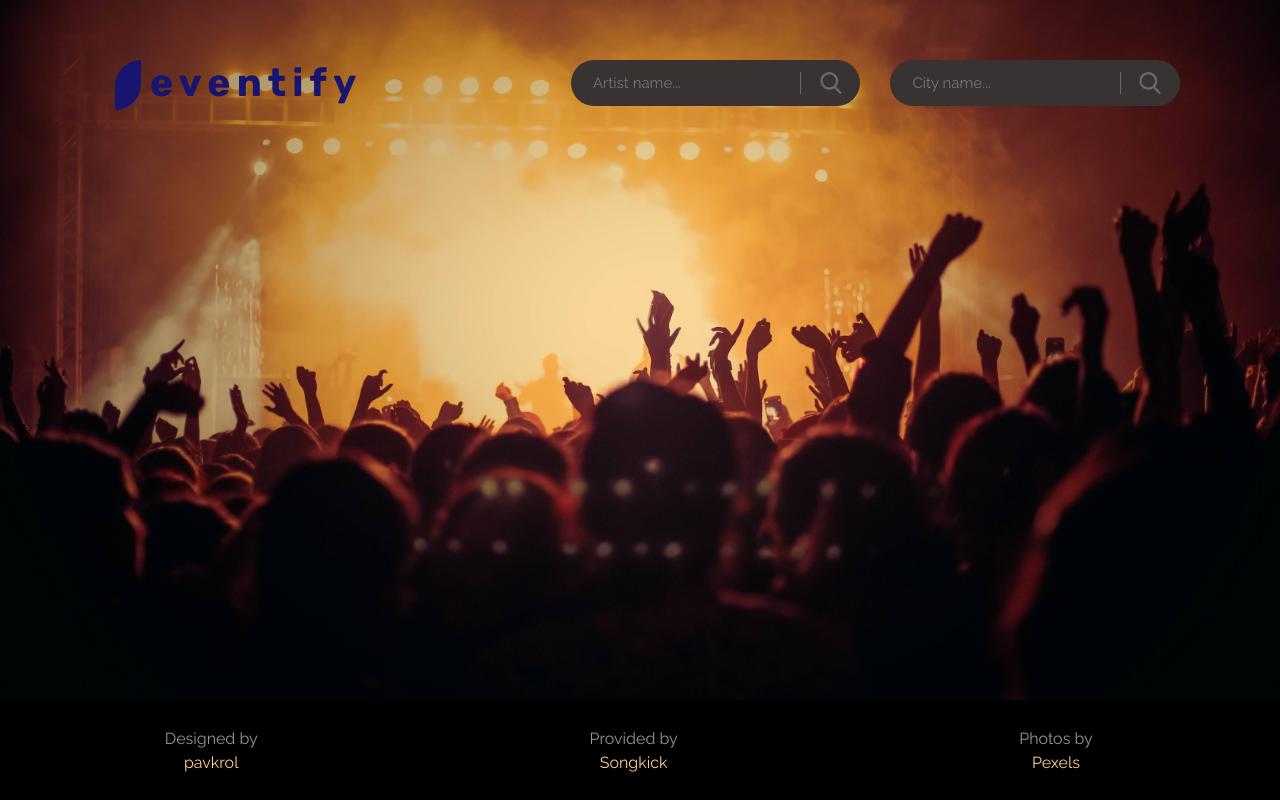
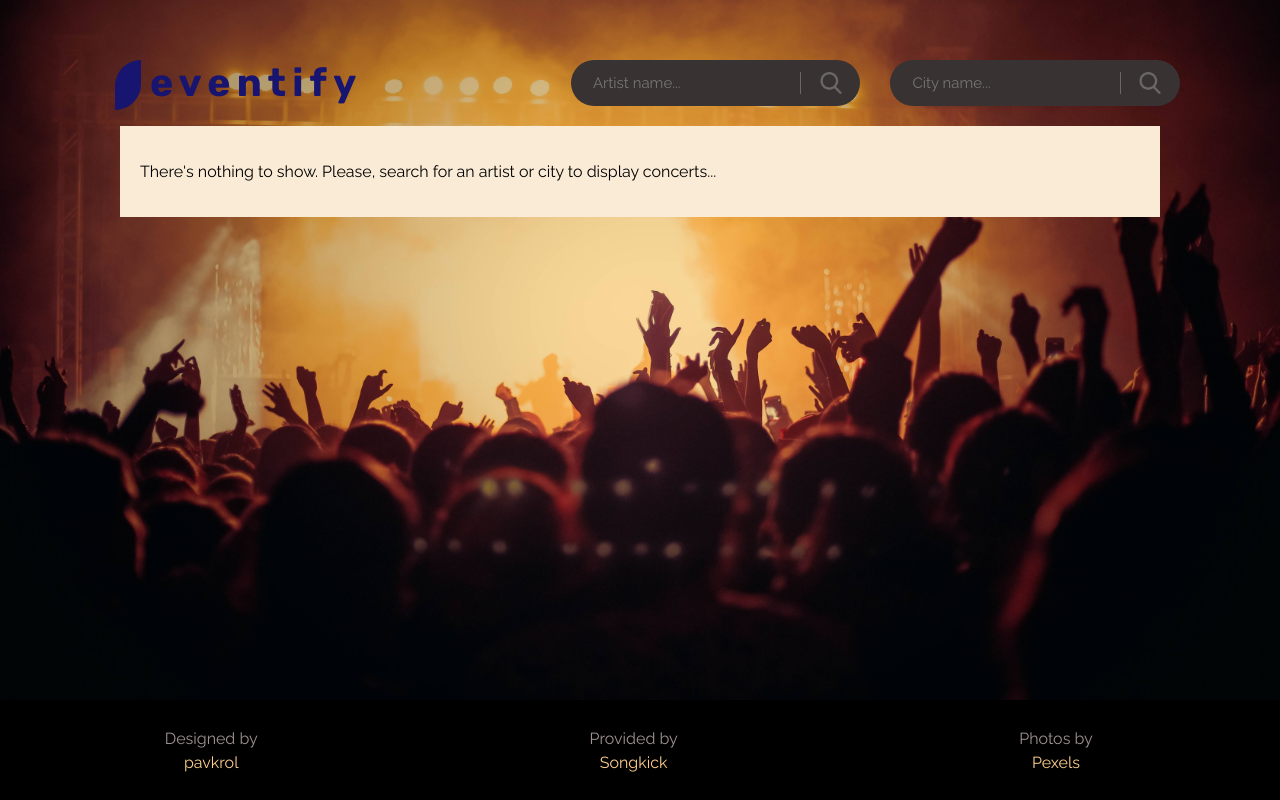
Before and after one commit to pavkrol/music-events-search, a React (Create React App) app: page /search in a window 1280 px wide. Built offline with nearby package versions, Linux system fonts and the light colour scheme.

Commit message:
results list component added

```diff
--- /dev/null
+++ b/src/components/ResultsList/ResultsList.js
@@ -0,0 +1,10 @@
+import React from 'react';
+import styles from './ResultsList.module.scss';
+
+const ResultsList = ({ items }) => {
+    return(
+        <div>{items[0]}</div>
+    )
+}
+
+export default ResultsList;
--- a/src/views/SearchView/SearchView.js
+++ b/src/views/SearchView/SearchView.js
@@ -2,15 +2,35 @@ import React from 'react';
 import styles from './SearchView.module.scss';
 import Logo from '../../components/Logo/Logo';
 import SearchInput from '../../components/SearchInput/SearchInput';
+import ResultsList from '../../components/ResultsList/ResultsList';
 
-const SearchView = () => (
+class SearchView extends React.Component {
+  state = {
+    searchResults: []
+  };
+
+  render() {
+    return(
       <section className={styles.wrapper}>
         <header className={styles.header}>
           <Logo secondary>eventify</Logo>
           <SearchInput type="search-artist"></SearchInput>
           <SearchInput type="search-city"></SearchInput>
         </header>
+        <div className={styles.results}>
+          {
+            this.state.searchResults.length > 0 ?
+            (
+              <ResultsList items={this.state.searchResults}/>
+            ):(
+              <p>There's nothing to show. Please, search for an artist or city to display concerts...</p>
+            )
+
+          }
+        </div>
       </section>
-);
+    )
+  }
+}
 
 export default SearchView;
--- a/src/views/SearchView/SearchView.module.scss
+++ b/src/views/SearchView/SearchView.module.scss
@@ -10,3 +10,12 @@
     display: flex;
     justify-content: space-between;
 }
+
+.results {
+    margin: 20px;
+    padding: 20px;
+    background-color: antiquewhite;
+    color: black;
+    font-family: 'Raleway', sans-serif;
+
+}
```
Also changed, not shown: src/components/ResultsList/ResultsList.module.scss (added). Lines whose indentation alone changed are shown as unchanged.
